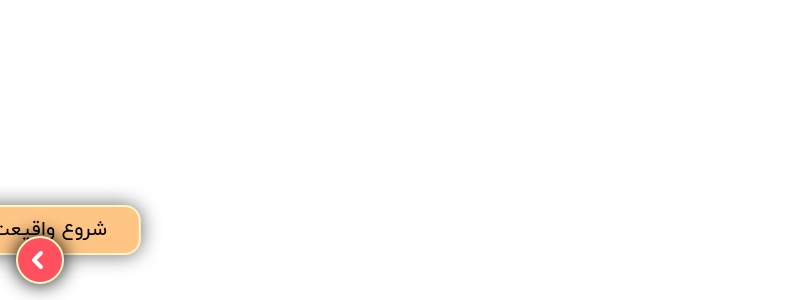
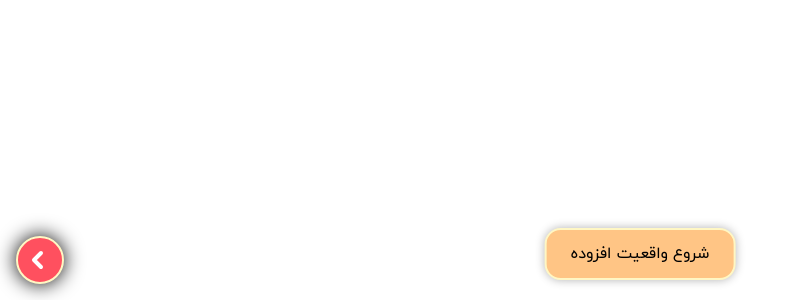
Before and after one commit to sinaAminiNextJs/bazzin, a Next.js app: page /earthThD/earthARcopy in a window 1280 px wide. Shown: the part 500-800 px from the top of the page, without its empty margins (0-803 px from the left). Built offline with nearby package versions, Linux system fonts and the light colour scheme; a web font is replaced by a local one.

Commit message:
change some codes

```diff
--- a/app/earthThD/earthARcopy/page.tsx
+++ b/app/earthThD/earthARcopy/page.tsx
@@ -1,38 +1,38 @@
 "use client";
 import BackButton from "@/app/components/BackButton";
-import { useRef, useState } from "react";
+import { useRef, useEffect } from "react";
 
 interface ModelViewerElement extends HTMLElement {
   dismissPoster: () => void;
   scene?: any;
-  // سایر متدها و properties اختصاصی
 }
 
 export default function ARPage() {
-  // const [showAR, setShowAR] = useState(false);
   const modelViewerRef = useRef<ModelViewerElement>(null);
 
   return (
     <section className="relative w-full text-white flex justify-center items-center bg-mybg/96 overflow-hidden">
-      <div className="fixed top-0 left-0 w-full h-screen ">
+      <div className="fixed top-0 left-0 w-full h-screen">
         {/* @ts-ignore */}
         <model-viewer
           ref={modelViewerRef}
           ar
           ar-modes="scene-viewer quick-look webxr"
-          src="/ar-earth/earth1.glb" // Android / Web
-          ios-src="/ar-earth/earth.usdz" // iOS
+          src="/ar-earth/earth1.glb"
+          // ios-src="/ar-earth/earth.usdz"
           camera-controls
           auto-rotate
           shadow-intensity="1"
-          // ar-scale="fixed" // ثابت نگه داشتن مقیاس
-          ar-placement="floor" // تشخیص سطوح
-          interaction-prompt="none" // غیرفعال کردن prompt پیش‌فرض
+          ar-scale="fixed"
+          ar-placement="floor"
+          interaction-prompt="none"
           style={{ width: "100%", height: "100%", zIndex: "10" }}
           touch-action="pan-y"
           reveal="manual"
-          scale="0.05 0.05 0.05" // تغییر مقیاس مدل به نصف
-          camera-position="0 1.6 3" // تنظیم موقعیت دوربین
+          camera-orbit="0deg 75deg 105%"
+          field-of-view="30deg"
+          min-camera-orbit="auto auto 0.1m"
+          max-camera-orbit="auto auto 100m"
         >
           <div
             className="flex justify-between items-center m-20"
@@ -40,6 +40,7 @@ export default function ARPage() {
           >
             <p className="mx-auto">بارگذاری مدل. صبور باشید.</p>
           </div>
+
           <div
             id="error"
             className="hide flex justify-between items-center m-20"
@@ -52,24 +53,21 @@ export default function ARPage() {
             className="ar-button"
             style={{
               minWidth: "fit-content",
-              opacity: "1",
               position: "fixed",
               bottom: "20px",
-              left: "20px",
-              transform: "translate(-50%, -50%)",
-              padding: "8px 32px",
+              left: "50%",
+              transform: "translateX(-50%)",
+              padding: "12px 24px",
               backgroundColor: "#ffc585",
               color: "#000",
               borderRadius: "1rem",
               border: "2px solid #fff7c4",
-              fontFamily: "iranyekan, sans-serif",
-              fontSize: "1.25rem",
-              boxShadow: "0 0 20px rgba(0, 0, 0, 0.6)",
-              cursor: "pointer",
-              zIndex: "11000",
+              fontSize: "1rem",
+              boxShadow: "0 0 10px rgba(0, 0, 0, 0.3)",
+              zIndex: "100",
             }}
           >
-            شروع واقیعت افزوده{" "}
+            شروع واقعیت افزوده
           </button>
           {/* @ts-ignore */}
         </model-viewer>
--- a/app/layout.tsx
+++ b/app/layout.tsx
@@ -26,14 +26,14 @@ export default function RootLayout({
           href="https://fonts.googleapis.com/css2?family=Madimi+One&display=swap"
           rel="stylesheet"
         />
-        {/* <Script
+        <Script
           type="module"
           src="https://unpkg.com/@google/model-viewer/dist/model-viewer.min.js"
-        /> */}
-        <script
+        />
+        {/* <script
           type="module"
           src="https://ajax.googleapis.com/ajax/libs/model-viewer/4.0.0/model-viewer.min.js"
-        ></script>
+        ></script> */}
         <script src="https://cdn.jsdelivr.net/npm/webxr-polyfill@latest/build/webxr-polyfill.js"></script>
         <script src="https://cdn.jsdelivr.net/npm/webxr-api@latest/dist/webxr-api.js"></script>
       </head>
```
